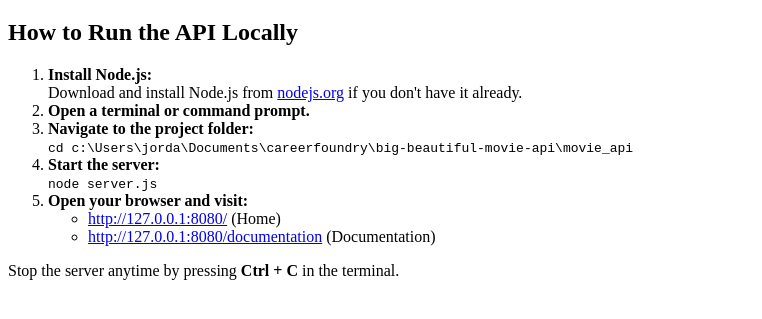
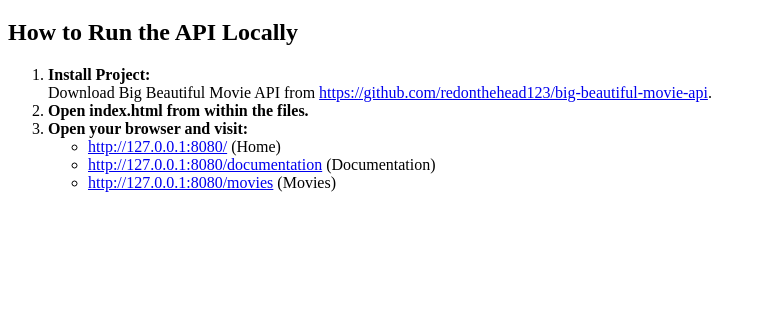
Before and after one commit to redonthehead123/big-beautiful-movie-api, a website: page movie_api/public/documentation.html in a window 1280 px wide. Shown: the part 61-380 px from the top of the page, without its empty margins (0-762 px from the left). Drawn offline with Linux system fonts and the light colour scheme.

Commit message:
Updated info
Updated instructions on running the project.

```diff
--- a/movie_api/public/documentation.html
+++ b/movie_api/public/documentation.html
@@ -10,31 +10,21 @@
     <h2>How to Run the API Locally</h2>
     <ol>
         <li>
-            <strong>Install Node.js:</strong>
+            <strong>Install Project:</strong>
             <br>
-            Download and install Node.js from <a href="https://nodejs.org/" target="_blank">nodejs.org</a> if you don't have it already.
+            Download Big Beautiful Movie API from <a href="https://github.com/redonthehead123/big-beautiful-movie-api" target="_blank">https://github.com/redonthehead123/big-beautiful-movie-api</a>.
         </li>
         <li>
-            <strong>Open a terminal or command prompt.</strong>
-        </li>
-        <li>
-            <strong>Navigate to the project folder:</strong>
-            <br>
-            <code>cd c:\Users\jorda\Documents\careerfoundry\big-beautiful-movie-api\movie_api</code>
-        </li>
-        <li>
-            <strong>Start the server:</strong>
-            <br>
-            <code>node server.js</code>
+            <strong>Open index.html from within the files.</strong>
         </li>
         <li>
             <strong>Open your browser and visit:</strong>
             <ul>
                 <li><a href="http://127.0.0.1:8080/" target="_blank">http://127.0.0.1:8080/</a> (Home)</li>
                 <li><a href="http://127.0.0.1:8080/documentation" target="_blank">http://127.0.0.1:8080/documentation</a> (Documentation)</li>
+                <li><a href="http://127.0.0.1:8080/documentation.html" target="_blank">http://127.0.0.1:8080/movies</a> (Movies)</li>
             </ul>
         </li>
     </ol>
-    <p>Stop the server anytime by pressing <strong>Ctrl + C</strong> in the terminal.</p>
 </body>
 </html>
```
